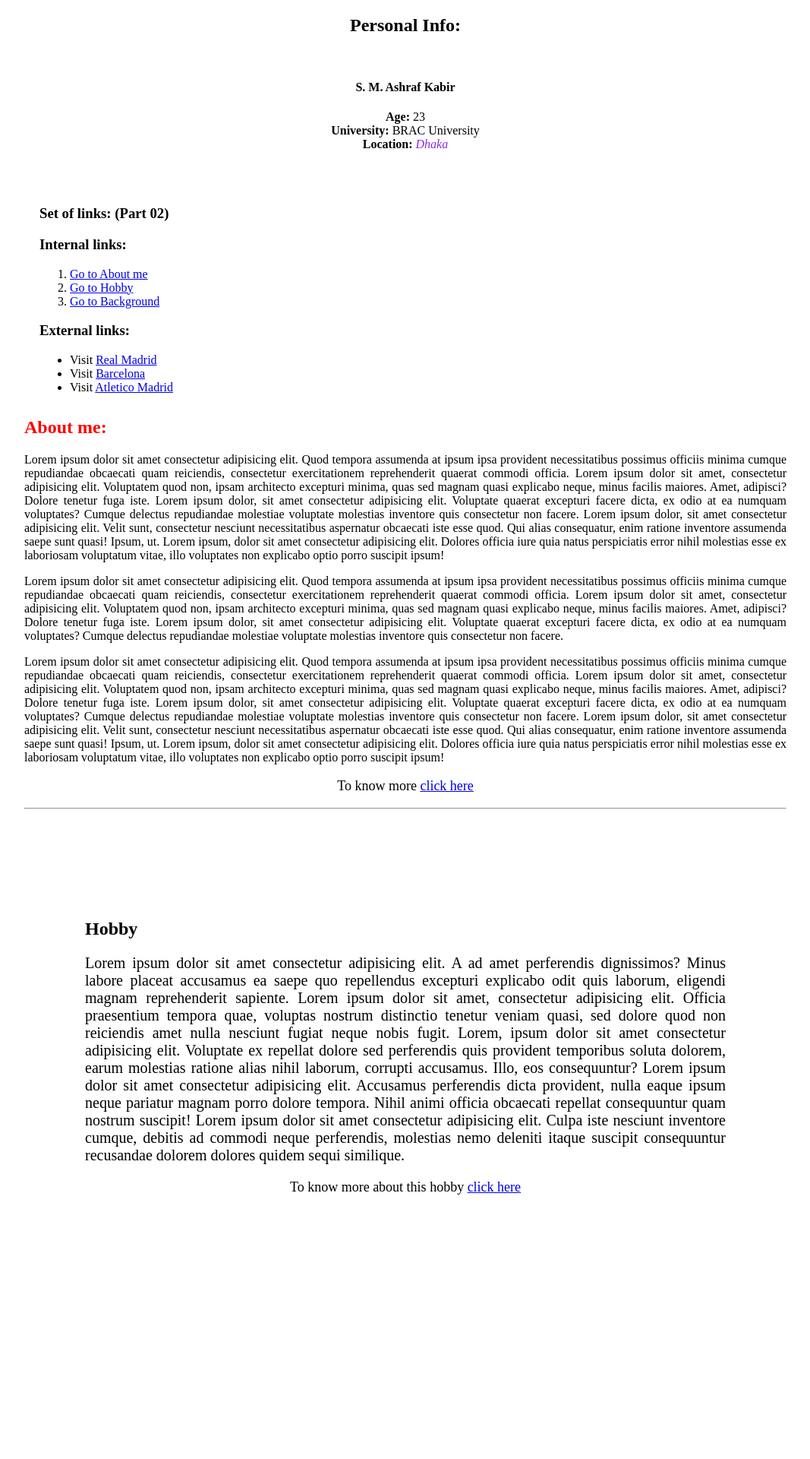
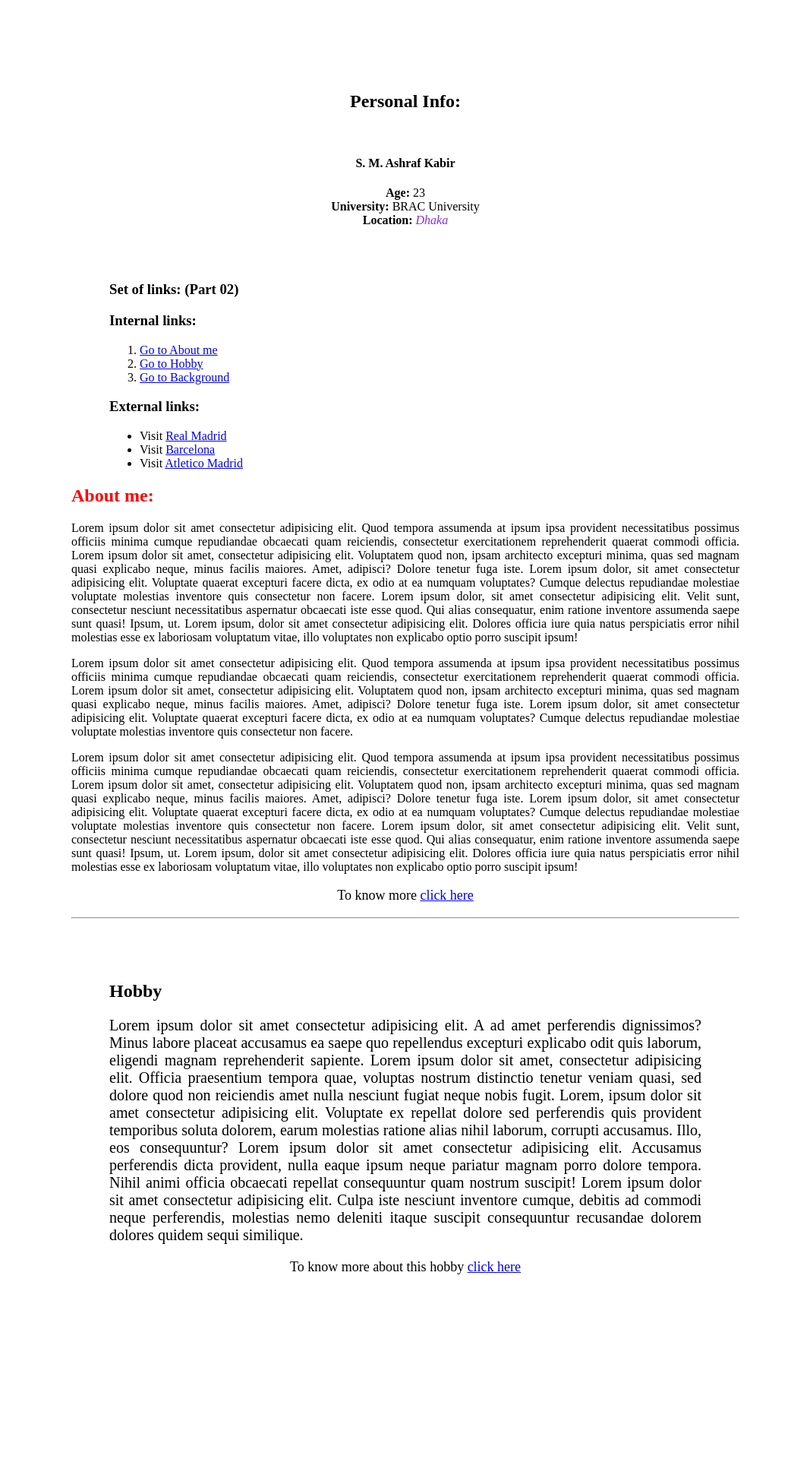
Before and after one commit to ashraf-kabir/CSE391-Assignment-1, a PHP site: page / in a window 1280 px wide. Shown: the top 1920 px of the page at 76% size, without its empty margins (106-1173 px from the left). Run offline with PHP 8.4, Linux system fonts and the light colour scheme.

Commit message:
Update style.css

```diff
--- a/style.css
+++ b/style.css
@@ -1,3 +1,7 @@
+body {
+    margin: 60px;
+    padding: 40px;
+}
 .s1 {
     padding: 0 150px 0 150px;
     text-align: center;
@@ -17,14 +21,12 @@
 }
 
 #aboutme {
-    margin: 30px;
     text-align: justify;
     padding-left: 100px;
     padding-right: 100px;
 }
 
 #hobby {
-    margin: 60px;
     padding-bottom: 300px;
     text-align: justify;
     padding-left: 150px;
```
